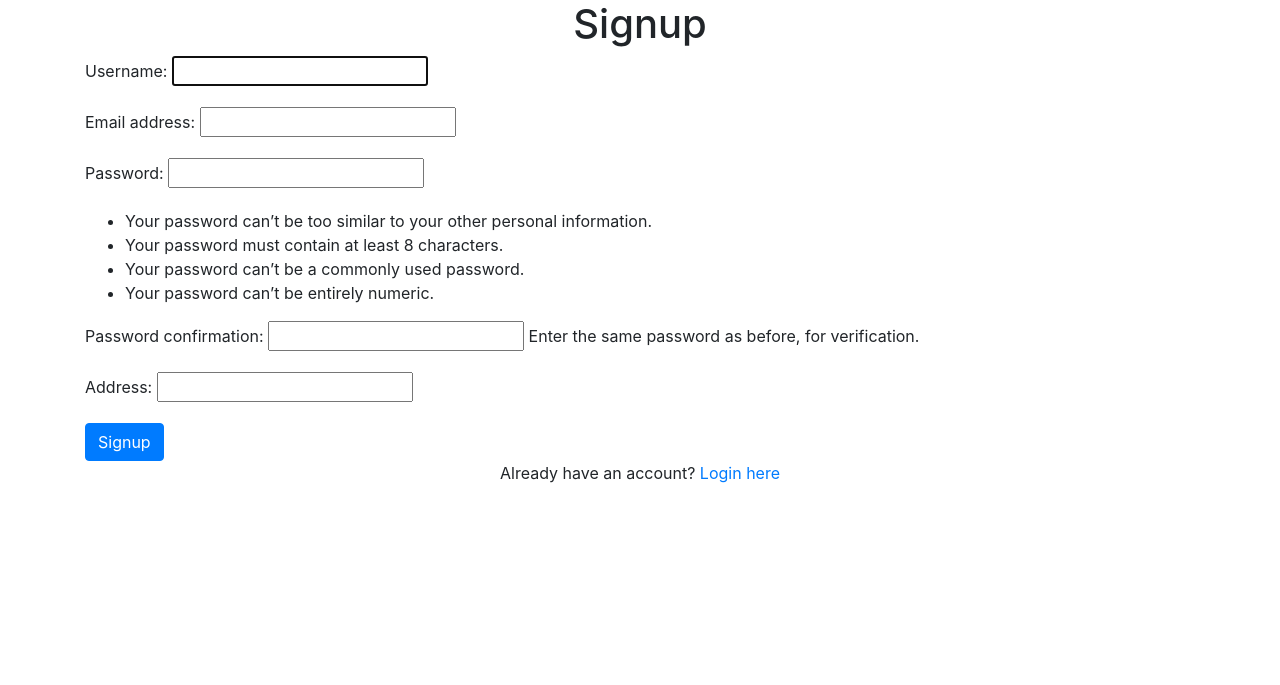
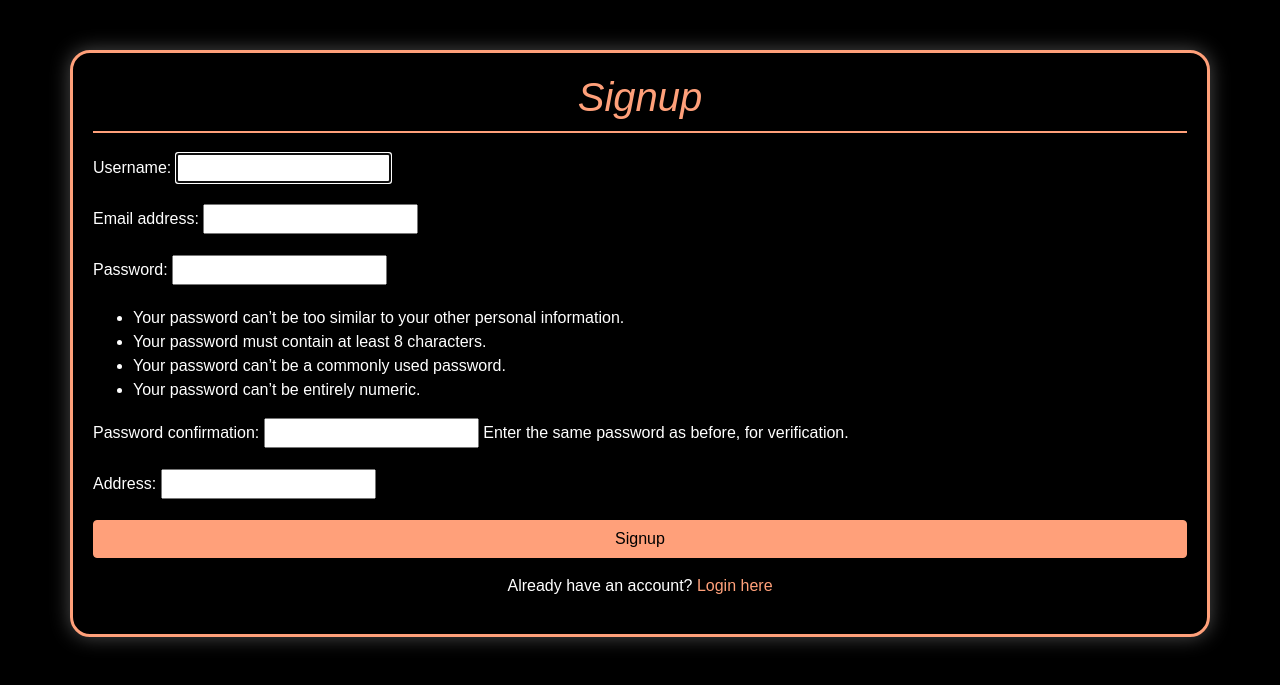
Before and after one commit to SudeshnaPathak/FoodBuzz, a Django app: page /user/signup/ in a window 1280 px wide. Shown: the top 685 px of the page. Run offline with Django 5.2, Linux system fonts and the light colour scheme; some libraries are stand-ins or nearby versions.

Commit message:
modified templates

```diff
--- a/Razorpay_Payment/app1/templates/signup.html
+++ b/Razorpay_Payment/app1/templates/signup.html
@@ -4,6 +4,49 @@
     <meta charset="UTF-8">
     <title>Signup</title>
     <link rel="stylesheet" href="https://stackpath.bootstrapcdn.com/bootstrap/4.1.3/css/bootstrap.min.css">
+    <style>
+        body {
+            background-color: #000;
+            color: #fff;
+            font-family: Arial, sans-serif;
+        }
+        .container {
+            padding: 20px;
+            margin-top: 50px;
+            border: 3px solid #ffa07a; /* Light peach border */
+            border-radius: 20px;
+            box-shadow: 0 0 20px rgba(255, 255, 255, 0.3);
+        }
+        h1 {
+            color: #ffa07a; /* Light peach color */
+            font-style: italic;
+            text-shadow: 2px 2px 4px rgba(0, 0, 0, 0.5);
+            margin-bottom: 20px;
+            border-bottom: 2px solid #ffa07a; /* Light peach border bottom */
+            padding-bottom: 10px;
+        }
+        .form-control {
+            background-color: #ffa07a; /* Light peach color */
+            color: #000; /* Black text color for better contrast */
+            border-color: #ffa07a; /* Light peach border */
+        }
+        .btn-primary {
+            background-color: #ffa07a; /* Light peach color */
+            border-color: #ffa07a; /* Light peach border */
+            transition: background-color 0.3s;
+            color: #000; /* Black text color for better contrast */
+        }
+        .btn-primary:hover {
+            background-color: #ff8c00; /* Darker shade of orange on hover */
+            border-color: #ff8c00; /* Darker shade of orange border on hover */
+        }
+        a {
+            color: #ffa07a; /* Light peach color */
+        }
+        a:hover {
+            color: #ff8c00; /* Darker shade of orange on hover */
+        }
+    </style>
 </head>
 <body>
     <div class="container">
@@ -11,9 +54,9 @@
         <form method="post">
             {% csrf_token %}
             {{ form.as_p }}
-            <button type="submit" class="btn btn-primary">Signup</button>
+            <button type="submit" class="btn btn-primary btn-block">Signup</button>
         </form>
-        <p class="text-center">Already have an account? <a href="{% url 'login' %}">Login here</a></p>
+        <p class="text-center mt-3">Already have an account? <a href="{% url 'login' %}" style="color: #ffa07a;">Login here</a></p>
     </div>
 </body>
 </html>
--- a/Razorpay_Payment/src/static/css/style.css
+++ b/Razorpay_Payment/src/static/css/style.css
@@ -2144,6 +2144,10 @@ textarea.input-field {
 
 }
 
+/* BACKGROUND IMAGE
+
+.bg-image { background-image: url("{{ static 'images/form-pattern.png' }}"); } */
+
 
 
 .chatbot-container {
```
Also changed, not shown: Razorpay_Payment/app1/templates/login.html (+45 -2 lines), Razorpay_Payment/src/templates/home.html (+9 -11 lines).
